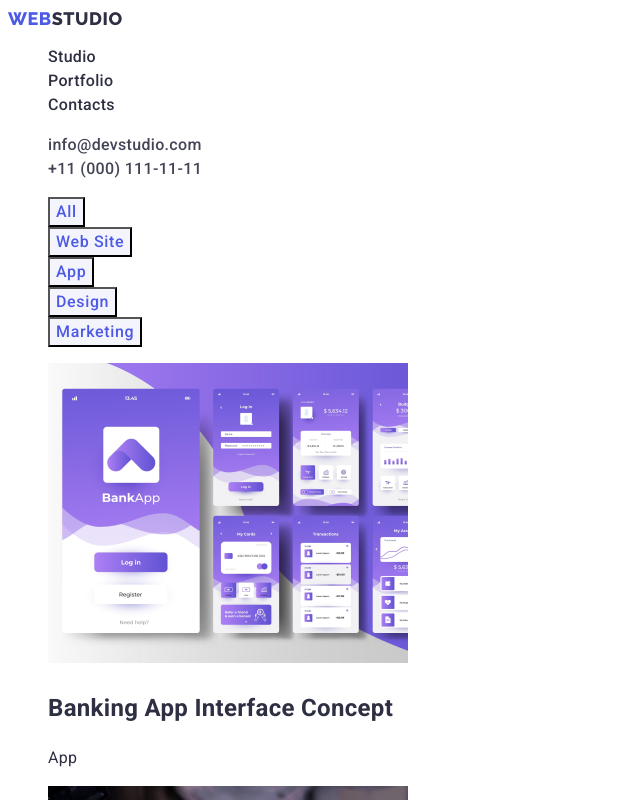
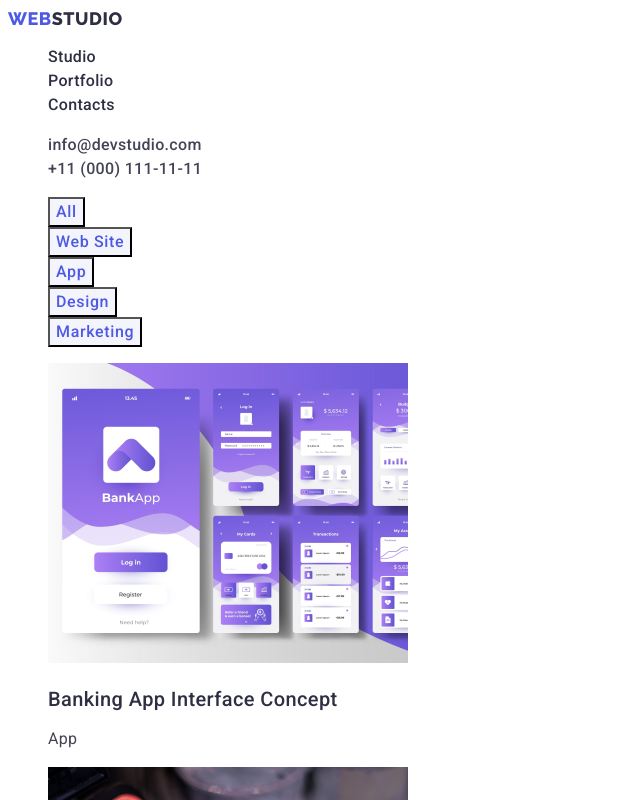
Before and after one commit to nonamebbx/goit-markup-hw-02, a plain HTML site: page portfolio.html in a window 1280 px wide. Shown: the top 800 px of the page, without its empty margins (0-640 px from the left). Drawn offline with Linux system fonts and the light colour scheme.

Commit message:
release 2.0

```diff
--- a/css/styles.css
+++ b/css/styles.css
@@ -3,12 +3,6 @@
   color: #434455;
   background-color: #ffffff;
 }
-.page:root {
-  font-family: "Roboto", sans-serif;
-  color: #434455;
-  background-color: #ffffff;
-}
-
 /* Logotype */
 .header nav > a {
   font-family: "Raleway", sans-serif;
@@ -33,10 +27,17 @@
   letter-spacing: 0.02em;
   color: #2e2f42;
 }
+.link h2 {
+  font-weight: 500;
+  font-size: 20px;
+  line-height: 1.2;
+  letter-spacing: 0.02em;
+}
+.link p {
+  color: #434455;
+}
 
-.link:hover {
-  color: #404bbf;
-}
+.link:hover,
 .link:focus {
   color: #404bbf;
 }
@@ -185,6 +186,8 @@
   background-color: #404bbf;
   cursor: pointer;
 }
-/* :root {
+:root {
   font-family: "Roboto", sans-serif;
-} */
+  color: #434455;
+  background-color: #ffffff;
+}
```
